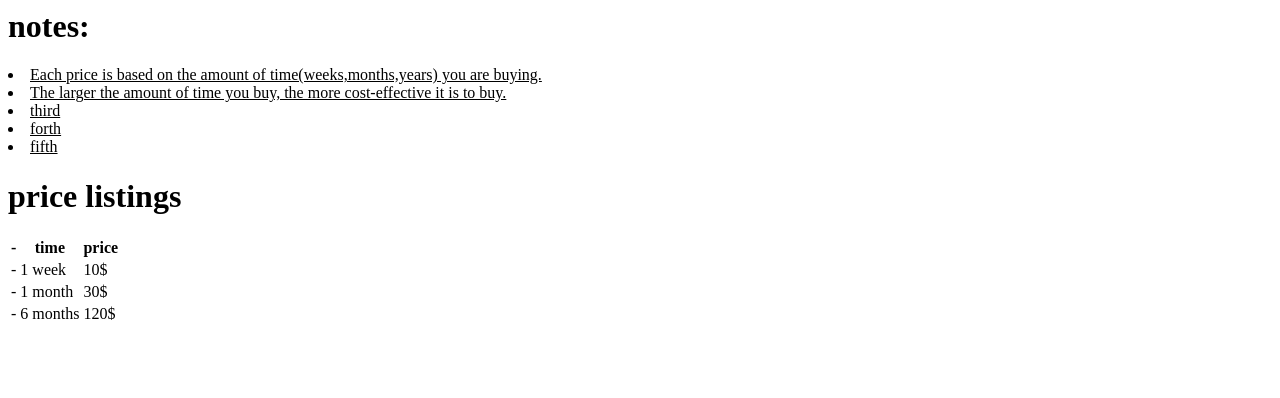
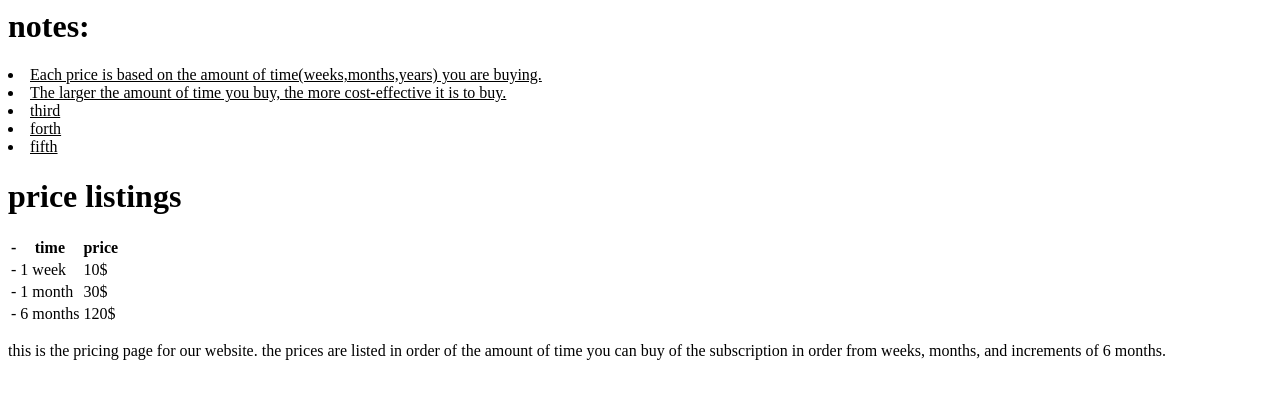
Before and after one commit to tcunha27/tcunha27.github.io, a plain HTML site: page index.html in a window 1280 px wide. Drawn offline with Linux system fonts and the light colour scheme.

Commit message:
Update index.html

```diff
--- a/index.html
+++ b/index.html
@@ -42,6 +42,6 @@ price listings</h1>
                 </tr>
             </tbody>
         </table>
-
+    <p>this is the pricing page for our website.  the prices are listed in order of the amount of time you can buy of the subscription in order from weeks, months, and increments of 6 months.  </p>
   </body>
 </html>
```
